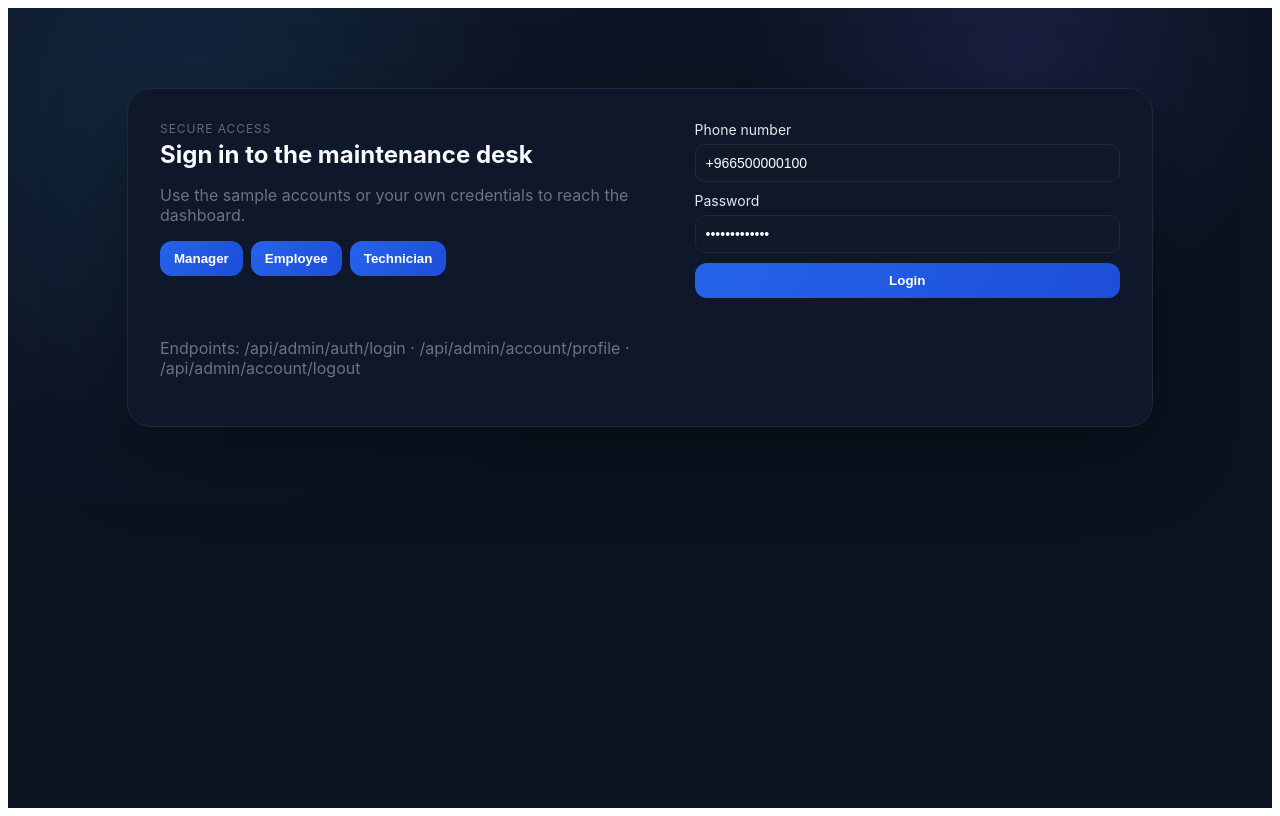
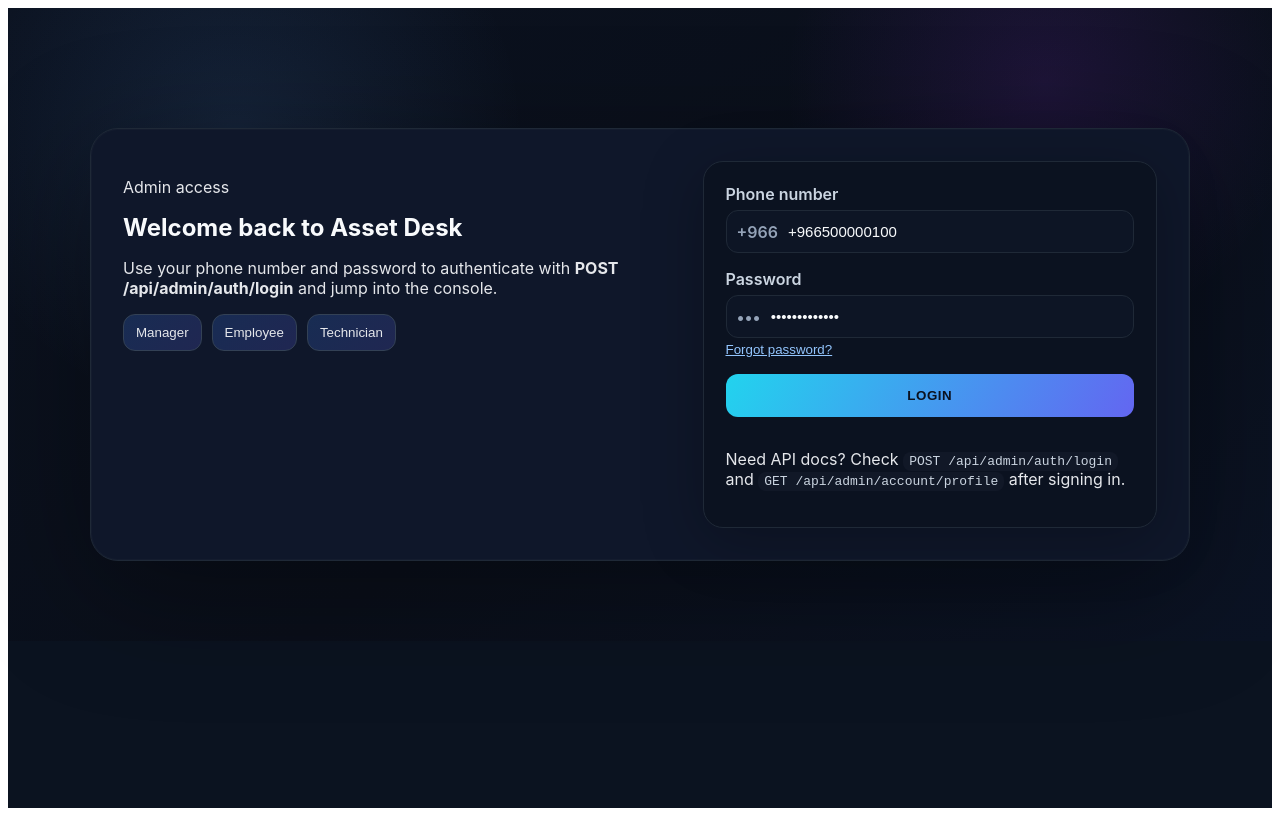
Before and after one commit to arafatelgamal/task_front, an Angular app: page / in a window 1280 px wide. Built offline with nearby package versions, Linux system fonts and the light colour scheme.

Commit message:
Refactor login into dedicated component

```diff
--- a/src/app/app.component.css
+++ b/src/app/app.component.css
@@ -20,50 +20,6 @@
 
 .muted {
   color: #6b7280;
-}
-
-.login-screen {
-  display: grid;
-  place-items: center;
-  padding: 80px 16px;
-  background: radial-gradient(circle at 15% 20%, rgba(64, 188, 255, 0.1), transparent 30%),
-    radial-gradient(circle at 80% 10%, rgba(99, 102, 241, 0.15), transparent 25%),
-    linear-gradient(145deg, #0f172a, #0b1320 60%);
-  color: #e5e7eb;
-}
-
-.login-card {
-  width: min(960px, 100%);
-  background: #0f172a;
-  border: 1px solid #1f2937;
-  border-radius: 24px;
-  padding: 32px;
-  display: grid;
-  grid-template-columns: 1.2fr 1fr;
-  gap: 24px;
-  box-shadow: 0 24px 80px rgba(0, 0, 0, 0.35);
-}
-
-.login-card h1 {
-  margin: 4px 0 8px;
-  color: #f8fafc;
-}
-
-.login-card .form label {
-  color: #e5e7eb;
-}
-
-.login-card input {
-  background: #111827;
-  color: #f8fafc;
-  border-color: #1f2937;
-}
-
-.quick-roles {
-  display: flex;
-  gap: 8px;
-  flex-wrap: wrap;
-  margin-top: 16px;
 }
 
 .layout {
--- a/src/app/app.component.html
+++ b/src/app/app.component.html
@@ -1,45 +1,14 @@
 <div class="app-shell">
   <!-- Login screen -->
-  <section class="login-screen" *ngIf="!currentUser()">
-    <div class="login-card">
-      <div>
-        <p class="eyebrow">Secure access</p>
-        <h1>Sign in to the maintenance desk</h1>
-        <p class="muted">Use the sample accounts or your own credentials to reach the dashboard.</p>
-        <div class="quick-roles">
-          <button type="button" (click)="loginForm.set({ phoneNumber: '+966500000100', password: 'Manager@12345' })">Manager</button>
-          <button type="button" (click)="loginForm.set({ phoneNumber: '+966500000000', password: 'Employee@12345' })">Employee</button>
-          <button type="button" (click)="loginForm.set({ phoneNumber: '+966500000001', password: 'Tech@12345' })">Technician</button>
-        </div>
-      </div>
-      <form class="form" (ngSubmit)="login()">
-        <label>
-          Phone number
-          <input
-            type="text"
-            name="phone"
-            [ngModel]="loginForm().phoneNumber"
-            (ngModelChange)="updateLogin('phoneNumber', $event)"
-            placeholder="+966..."
-          />
-        </label>
-        <label>
-          Password
-          <input
-            type="password"
-            name="password"
-            [ngModel]="loginForm().password"
-            (ngModelChange)="updateLogin('password', $event)"
-            placeholder="•••••••"
-          />
-        </label>
-        <button type="submit">Login</button>
-      </form>
-      <div class="help">
-        <p class="muted">Endpoints: /api/admin/auth/login · /api/admin/account/profile · /api/admin/account/logout</p>
-      </div>
-    </div>
-  </section>
+  <app-login-screen
+    *ngIf="!currentUser()"
+    [credentials]="loginForm()"
+    [error]="errorMessage()"
+    [success]="successMessage()"
+    (credentialsChange)="handleCredentialsChange($event)"
+    (login)="login($event)"
+    (forgotPassword)="handleForgotPassword()"
+  />
 
   <!-- Authenticated experience -->
   <div class="layout" *ngIf="currentUser() as user">
--- a/src/app/app.component.ts
+++ b/src/app/app.component.ts
@@ -2,6 +2,7 @@ import { CommonModule } from '@angular/common';
 import { Component, computed, signal } from '@angular/core';
 import { FormsModule } from '@angular/forms';
 import { AssetRequest, UserRole } from './models';
+import { LoginCredentials, LoginScreenComponent } from './login/login-screen.component';
 import { WorkflowService } from './workflow.service';
 
 type AppView = 'dashboard' | 'requests' | 'users' | 'notifications';
@@ -13,14 +14,14 @@ type RequestFilters = { status: AssetRequest['status'] | 'all'; onlyMine: boolea
 @Component({
   selector: 'app-root',
   standalone: true,
-  imports: [CommonModule, FormsModule],
+  imports: [CommonModule, FormsModule, LoginScreenComponent],
   templateUrl: './app.component.html',
   styleUrl: './app.component.css',
 })
 export class AppComponent {
   title = 'Task';
 
-  loginForm = signal({ phoneNumber: '+966500000100', password: 'Manager@12345' });
+  loginForm = signal<LoginCredentials>({ phoneNumber: '+966500000100', password: 'Manager@12345' });
   newRequest = signal<{ assetName: string; assetPhoto?: string; assetPhotoName?: string; description?: string }>(
     { assetName: '', assetPhoto: '', assetPhotoName: '', description: '' }
   );
@@ -81,10 +82,10 @@ export class AppComponent {
     };
   });
 
-  login() {
+  login(credentials: LoginCredentials) {
     this.errorMessage.set('');
     try {
-      const user = this.workflow.login(this.loginForm().phoneNumber, this.loginForm().password);
+      const user = this.workflow.login(credentials.phoneNumber, credentials.password);
       this.successMessage.set(`Welcome ${user.name}. Redirecting to your dashboard.`);
       this.activeView.set('dashboard');
     } catch (err: any) {
@@ -102,8 +103,13 @@ export class AppComponent {
     this.successMessage.set('');
   }
 
-  updateLogin(field: 'phoneNumber' | 'password', value: string) {
-    this.loginForm.set({ ...this.loginForm(), [field]: value });
+  handleCredentialsChange(credentials: LoginCredentials) {
+    this.loginForm.set(credentials);
+  }
+
+  handleForgotPassword() {
+    this.errorMessage.set('');
+    this.successMessage.set('Use the admin portal to reset your password, then authenticate via POST /api/admin/auth/login.');
   }
 
   updateNewRequest(field: 'assetName' | 'description', value: string) {
--- /dev/null
+++ b/src/app/login/login-screen.component.css
@@ -0,0 +1,164 @@
+:host {
+  display: block;
+  color: #e5e7eb;
+  background: radial-gradient(circle at 18% 20%, rgba(96, 165, 250, 0.12), transparent 25%),
+    radial-gradient(circle at 82% 12%, rgba(147, 51, 234, 0.14), transparent 22%),
+    linear-gradient(145deg, #0b1220, #0a0f1a 55%, #0b1324);
+  padding: 120px 16px 80px;
+}
+
+.login-hero {
+  max-width: 1100px;
+  margin: 0 auto;
+}
+
+.login-card {
+  display: grid;
+  grid-template-columns: 1.1fr 0.9fr;
+  gap: 24px;
+  background: #0f172a;
+  border: 1px solid #1f2937;
+  border-radius: 28px;
+  padding: 32px;
+  box-shadow: 0 30px 120px rgba(0, 0, 0, 0.35), 0 0 0 1px rgba(255, 255, 255, 0.02) inset;
+}
+
+.login-body h1 {
+  color: #f8fafc;
+  margin: 4px 0 12px;
+}
+
+.login-body p {
+  max-width: 520px;
+}
+
+.quick-roles {
+  display: flex;
+  gap: 10px;
+  flex-wrap: wrap;
+  margin-top: 16px;
+}
+
+.quick-roles button {
+  background: linear-gradient(135deg, rgba(59, 130, 246, 0.2), rgba(99, 102, 241, 0.2));
+  border: 1px solid #334155;
+  color: #e5e7eb;
+  padding: 10px 12px;
+  border-radius: 12px;
+  cursor: pointer;
+  transition: transform 0.2s ease, border-color 0.2s ease, background 0.2s ease;
+}
+
+.quick-roles button:hover {
+  transform: translateY(-1px);
+  border-color: #60a5fa;
+  background: linear-gradient(135deg, rgba(59, 130, 246, 0.25), rgba(99, 102, 241, 0.25));
+}
+
+.login-form {
+  background: #0b1220;
+  border: 1px solid #1f2937;
+  border-radius: 20px;
+  padding: 22px;
+  display: grid;
+  gap: 16px;
+  box-shadow: 0 12px 60px rgba(0, 0, 0, 0.25);
+}
+
+.field label {
+  display: block;
+  margin-bottom: 6px;
+  color: #cbd5e1;
+  font-weight: 600;
+}
+
+.input-wrap {
+  display: flex;
+  align-items: center;
+  background: #0d1525;
+  border: 1px solid #1f2937;
+  border-radius: 12px;
+  padding: 0 10px;
+  transition: border-color 0.2s ease, box-shadow 0.2s ease;
+}
+
+.input-wrap:focus-within {
+  border-color: #60a5fa;
+  box-shadow: 0 0 0 3px rgba(96, 165, 250, 0.2);
+}
+
+.input-wrap input {
+  flex: 1;
+  background: transparent;
+  border: none;
+  color: #f8fafc;
+  padding: 12px 10px;
+  outline: none;
+  font-size: 15px;
+}
+
+.prefix {
+  color: #94a3b8;
+  font-weight: 600;
+}
+
+button.primary {
+  background: linear-gradient(120deg, #22d3ee, #6366f1);
+  border: none;
+  color: #0b1220;
+  font-weight: 700;
+  padding: 14px;
+  border-radius: 12px;
+  cursor: pointer;
+  text-transform: uppercase;
+  letter-spacing: 0.04em;
+  transition: transform 0.2s ease, box-shadow 0.2s ease;
+}
+
+button.primary:hover {
+  transform: translateY(-1px);
+  box-shadow: 0 20px 60px rgba(99, 102, 241, 0.35);
+}
+
+button.link {
+  background: none;
+  border: none;
+  color: #93c5fd;
+  cursor: pointer;
+  padding: 0;
+  text-decoration: underline;
+  margin-top: 4px;
+}
+
+.messages {
+  border-radius: 12px;
+  padding: 12px;
+  background: #0a162c;
+  border: 1px solid #1f2937;
+  display: grid;
+  gap: 6px;
+}
+
+.error {
+  color: #fca5a5;
+}
+
+.success {
+  color: #34d399;
+}
+
+code {
+  background: #111827;
+  padding: 2px 6px;
+  border-radius: 8px;
+  color: #cbd5e1;
+}
+
+@media (max-width: 960px) {
+  :host {
+    padding: 80px 12px;
+  }
+  .login-card {
+    grid-template-columns: 1fr;
+  }
+}
--- /dev/null
+++ b/src/app/login/login-screen.component.html
@@ -0,0 +1,64 @@
+<section class="login-hero">
+  <div class="login-card">
+    <div class="login-body">
+      <p class="eyebrow">Admin access</p>
+      <h1>Welcome back to Asset Desk</h1>
+      <p class="muted">
+        Use your phone number and password to authenticate with
+        <strong>POST /api/admin/auth/login</strong> and jump into the console.
+      </p>
+      <div class="quick-roles">
+        <button type="button" (click)="quickFill({ phoneNumber: '+966500000100', password: 'Manager@12345' })">Manager</button>
+        <button type="button" (click)="quickFill({ phoneNumber: '+966500000000', password: 'Employee@12345' })">Employee</button>
+        <button type="button" (click)="quickFill({ phoneNumber: '+966500000001', password: 'Tech@12345' })">Technician</button>
+      </div>
+    </div>
+
+    <form class="form login-form" (ngSubmit)="submit()" autocomplete="on">
+      <div class="field">
+        <label for="phone">Phone number</label>
+        <div class="input-wrap">
+          <span class="prefix">+966</span>
+          <input
+            id="phone"
+            type="tel"
+            name="phone"
+            [ngModel]="credentials.phoneNumber"
+            (ngModelChange)="updateField('phoneNumber', $event)"
+            placeholder="500000100"
+            required
+          />
+        </div>
+      </div>
+
+      <div class="field">
+        <label for="password">Password</label>
+        <div class="input-wrap">
+          <span class="prefix">•••</span>
+          <input
+            id="password"
+            type="password"
+            name="password"
+            [ngModel]="credentials.password"
+            (ngModelChange)="updateField('password', $event)"
+            placeholder="Manager@12345"
+            required
+          />
+        </div>
+        <button type="button" class="link" (click)="forgotPassword.emit()">Forgot password?</button>
+      </div>
+
+      <button class="primary" type="submit">Login</button>
+
+      <div class="messages" *ngIf="error || success">
+        <p class="error" *ngIf="error">{{ error }}</p>
+        <p class="success" *ngIf="success">{{ success }}</p>
+      </div>
+
+      <p class="muted">
+        Need API docs? Check <code>POST /api/admin/auth/login</code> and
+        <code>GET /api/admin/account/profile</code> after signing in.
+      </p>
+    </form>
+  </div>
+</section>
--- /dev/null
+++ b/src/app/login/login-screen.component.ts
@@ -0,0 +1,37 @@
+import { CommonModule } from '@angular/common';
+import { Component, EventEmitter, Input, Output } from '@angular/core';
+import { FormsModule } from '@angular/forms';
+
+export interface LoginCredentials {
+  phoneNumber: string;
+  password: string;
+}
+
+@Component({
+  selector: 'app-login-screen',
+  standalone: true,
+  imports: [CommonModule, FormsModule],
+  templateUrl: './login-screen.component.html',
+  styleUrl: './login-screen.component.css',
+})
+export class LoginScreenComponent {
+  @Input({ required: true }) credentials!: LoginCredentials;
+  @Input() error = '';
+  @Input() success = '';
+
+  @Output() credentialsChange = new EventEmitter<LoginCredentials>();
+  @Output() login = new EventEmitter<LoginCredentials>();
+  @Output() forgotPassword = new EventEmitter<void>();
+
+  quickFill(credentials: LoginCredentials) {
+    this.credentialsChange.emit(credentials);
+  }
+
+  updateField(field: keyof LoginCredentials, value: string) {
+    this.credentialsChange.emit({ ...this.credentials, [field]: value });
+  }
+
+  submit() {
+    this.login.emit(this.credentials);
+  }
+}
```
